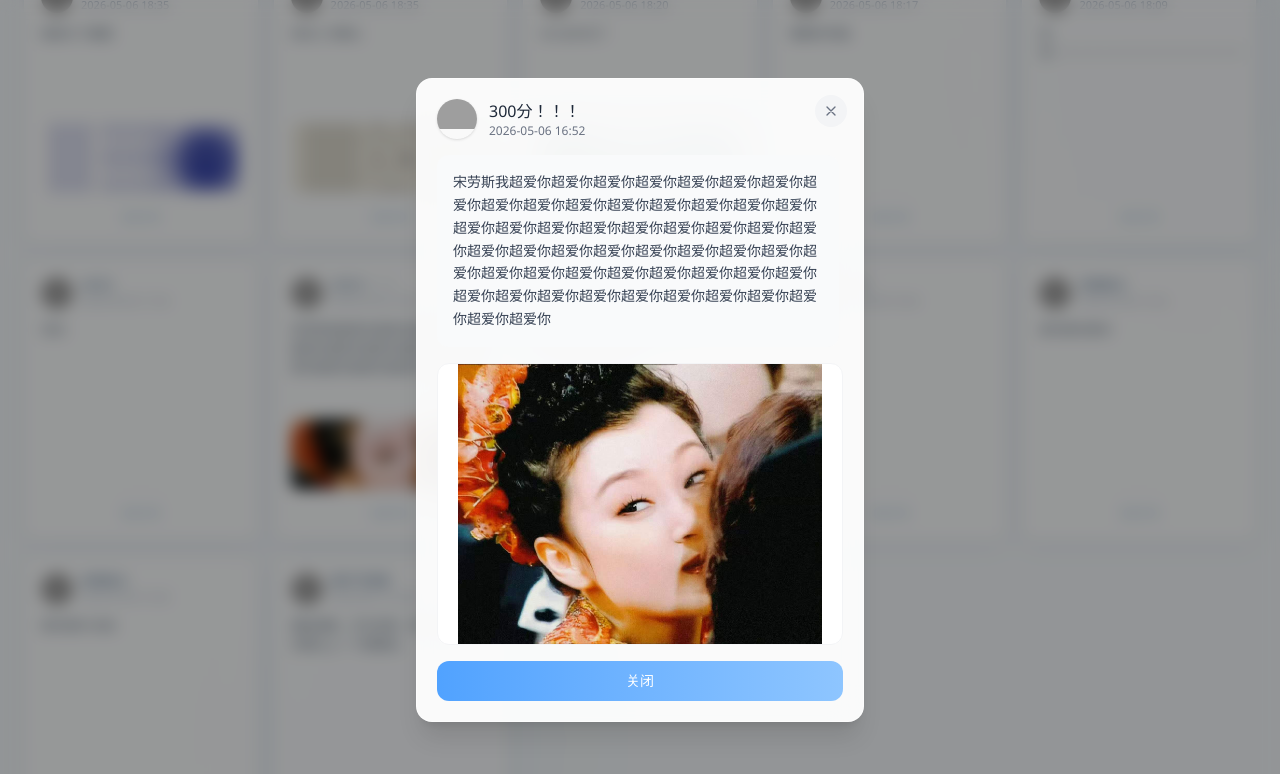
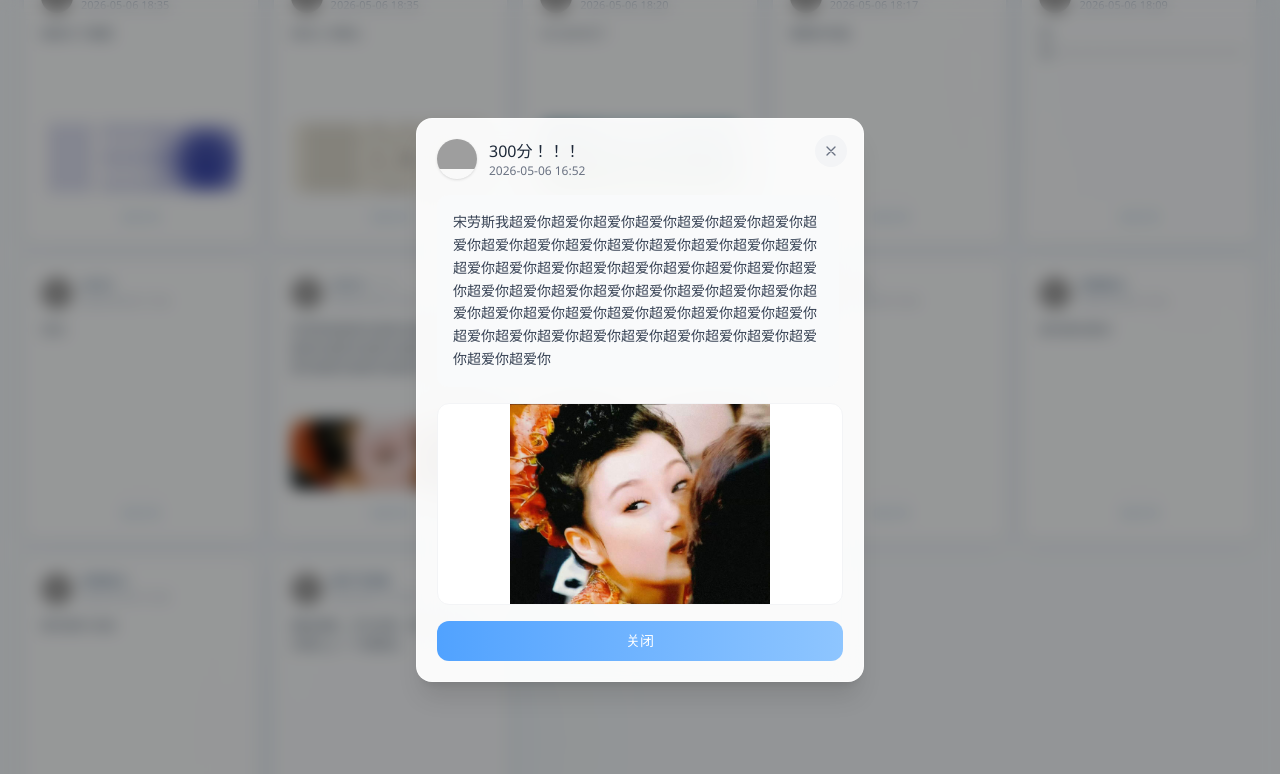
Before and after one commit to aaaaaa652/0813birthday, a Next.js app: page / in a window 1280 px wide. Both pictures are taken after a click on the element 390 px from the left and 1185 px from the top of the page. Shown: the part 785-1559 px from the top of the page. Built offline with nearby package versions, Linux system fonts and the light colour scheme; grey boxes are pictures that could not be loaded.

Commit message:
fix uploaded image display

```diff
--- a/app/page.tsx
+++ b/app/page.tsx
@@ -48,21 +48,18 @@ function MessageCard({ message, index, onClick }: { message: Message; index: num
       {/* 图片预览区 - 作为情绪配图 */}
       <div className="flex-shrink-0">
         {message.image ? (
-          <div className="w-full h-[60px] sm:h-[70px] rounded-lg overflow-hidden">
-            <Image
+          <div className="w-full h-[60px] sm:h-[70px] rounded-lg overflow-hidden bg-gray-100">
+            <img
               src={message.image}
               alt="祝福图片"
-              width={280}
-              height={70}
               className="w-full h-full object-cover"
-              unoptimized
+              style={{ width: '100%', height: '100%', objectFit: 'cover' }}
               onError={(e) => {
-                console.error('❌ 图片加载失败 - message.id:', message.id, 'src:', message.image);
-                console.error('图片可能不存在或路径错误');
+                console.error('❌ 卡片图片加载失败 - message.id:', message.id, 'src:', message.image);
                 (e.target as HTMLImageElement).style.display = 'none';
               }}
               onLoad={() => {
-                console.log('✅ 图片加载成功 - message.id:', message.id, 'src:', message.image);
+                console.log('✅ 卡片图片加载成功 - message.id:', message.id, 'src:', message.image);
               }}
             />
           </div>
@@ -122,13 +119,11 @@ function MessageDetailModal({ message, onClose }: { message: Message; onClose: (
         {message.image && (
           <div className="flex-shrink-0 mb-3 sm:mb-4">
             <div className="rounded-xl overflow-hidden bg-white border border-gray-100">
-              <Image
+              <img
                 src={message.image}
                 alt="图片"
-                width={400}
-                height={280}
                 className="w-full max-h-[200px] sm:max-h-[280px] object-contain"
-                unoptimized
+                style={{ width: '100%', maxHeight: '200px', objectFit: 'contain' }}
                 onError={(e) => {
                   console.error('❌ 弹窗图片加载失败 - message.id:', message.id, 'src:', message.image);
                   (e.target as HTMLImageElement).style.display = 'none';
```
